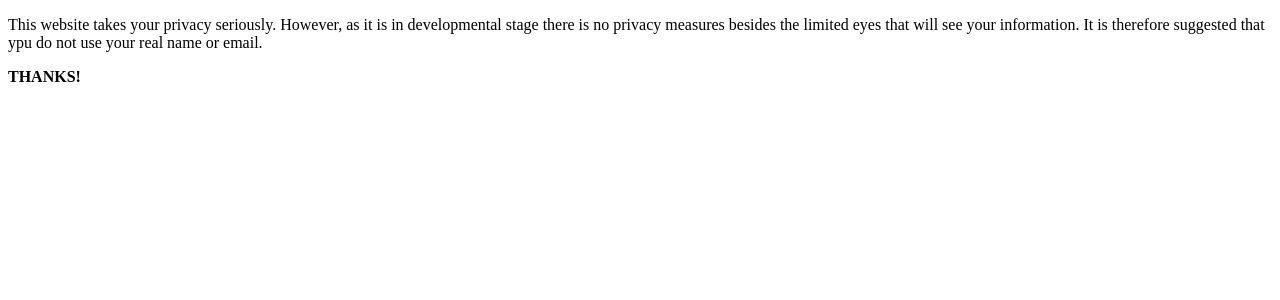
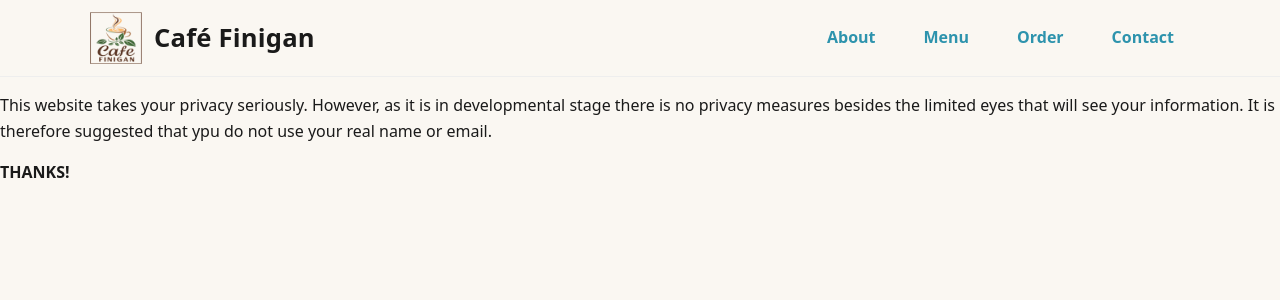
Before and after one commit to Lance-Speakman/Cafe_PWA, a Flask app: template templates/privacy.html in a window 1280 px wide. Shown: the top 300 px of the page. Run offline with Flask 3, Linux system fonts and the light colour scheme; the template is opened without the code that fills it, so the values that code supplies are empty.

Commit message:
Added navigation to all pages and changed cursur to pointer on add button

```diff
--- a/static/styles.css
+++ b/static/styles.css
@@ -356,7 +356,7 @@ ul { margin: 0; padding: 0; }
   border-radius: 10px;
   font-weight: 600;
   line-height: 1;
-  cursor: not-allowed;
+  cursor: pointer;
   opacity: 0.95;
   box-shadow: 0 2px 0 rgba(0, 0, 0, 0.08);
   transition: opacity 0.2s ease;
--- a/templates/privacy.html
+++ b/templates/privacy.html
@@ -3,9 +3,35 @@
 <head>
     <meta charset="UTF-8">
     <meta name="viewport" content="width=device-width, initial-scale=1.0">
-    <title>Document</title>
+    <title>Cafe Finigan — Online Menu</title>
+    <meta name="description" content="Order the Café Finigan’s menu online in-advance. Browse the menu entire menu and pick-up your order at your chosen time.">
+    <meta name="keywords" content="café, pre-order, Finigan, lunch, breakfast">
+    <meta name="auther" content="Lance Speakman">
+    <link rel="icon" href="../static/images/logo.png" type="image/png">
+    <link rel="manifest" href="../manifest.json">
+    <link rel="stylesheet" href="../static/styles.css">
 </head>
 <body>
+    <header class="site-header">
+        <div class="container header-inner">
+
+            <!-- ---------- Brand Section (Logo + Name) ---------- -->
+            <div class="brand">
+                <img src="../static/images/logo.png" alt="Café Finigan logo" class="logo">
+                <span class="brand-name">Café Finigan</span>
+            </div>
+
+            <!-- ---------- Navigation Menu ---------- -->
+            <nav aria-label="Primary">
+                <ul class="nav-list">
+                    <li><a href="about.html">About</a></li>
+                    <li><a href="menu.html">Menu</a></li>
+                    <li><a href="orders.html">Order</a></li>
+                    <li><a href="contact.html">Contact</a></li>
+                </ul>
+            </nav>
+        </div>
+    </header>
     <p>This website takes your privacy seriously. However, as it is in developmental stage there is no privacy measures besides the limited eyes that will see your information. It is therefore suggested that ypu do not use your real name or email.</p>
     <p><b>THANKS!</b></p>
 </body>
```
Also changed, not shown: templates/about.html (+24 -1 lines), templates/menu.html (+20 -0 lines), templates/orders.html (+21 -0 lines), templates/thanks.html (+20 -0 lines).
